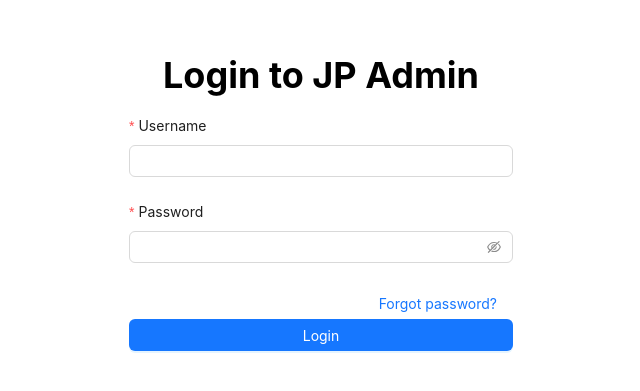
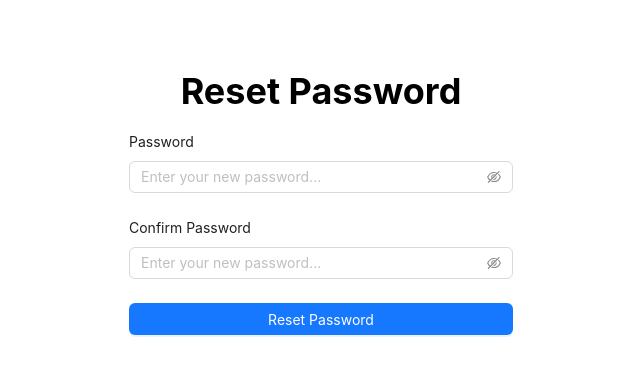
Before and after one commit to toidicodeday/JP-Admin, a React (Vite) app: page /reset-password in a window 1280 px wide. Before the commit this address led to /login. Shown: the part 197-588 px from the top of the page, without its empty margins (319-959 px from the left). Built offline with nearby package versions, Linux system fonts and the light colour scheme; the HTML template or start-up script is replaced by a standard one.

Commit message:
fix ui JP_21

```diff
--- /dev/null
+++ b/src/pages/LoginPage/components/ForgotPassword.tsx
@@ -0,0 +1,38 @@
+import { Button, Form, Input, message } from 'antd';
+import { REQUIRE_MESS } from "@/utils/constants/message.constant";
+import api from '@/services';
+
+
+
+const ForgotPassword = () => {
+
+    const handleVerifyMail = async (values: any) => {
+        console.log("values", values)
+        const res = await api.auth.recoveryPassword(values.email, "http://localhost:5173/reset-password")
+        if (res) {
+            message.info("Verify email, please check your email!")
+        }
+
+    }
+
+
+    return (
+        <div className="flex justify-center items-center h-screen">
+            <div className="w-96">
+                <p className="mb-5 text-4xl font-bold text-center">Forgot Password?</p>
+                <Form
+                    onFinish={handleVerifyMail}
+                    validateMessages={{ required: REQUIRE_MESS }}
+                    layout="vertical"
+                >
+                    <Form.Item name="email">
+                        <Input placeholder='Enter your email address' />
+                    </Form.Item>
+                    <Button htmlType='submit' type='primary' block>Verify Email</Button>
+                </Form>
+            </div>
+        </div>
+    );
+}
+
+export default ForgotPassword;
--- a/src/pages/LoginPage/components/MissPassLayout.tsx
+++ /dev/null
@@ -1,108 +0,0 @@
-import { Button, Form, Input, message } from 'antd';
-import React, { useEffect, useState } from 'react';
-import { REQUIRE_MESS } from "@/utils/constants/message.constant";
-import api from '@/services';
-import { useLocation, useNavigate } from 'react-router-dom';
-import { EyeInvisibleOutlined, EyeTwoTone } from "@ant-design/icons";
-
-
-const MissPassLayout = () => {
-
-    const location = useLocation();
-    const [type, setType] = useState<'confirm' | 'enter'>('confirm')
-    const [userID, setUserID] = useState('')
-    const [secret, setSecret] = useState("")
-    const navigate = useNavigate();
-
-
-    const FormCheckEmail = () => {
-        return (
-            <Form
-                onFinish={handleVerifyMail}
-                validateMessages={{ required: REQUIRE_MESS }}
-                layout="vertical"
-            >
-                <Form.Item name="email">
-                    <Input placeholder='Enter your email address' />
-                </Form.Item>
-                <Button htmlType='submit' type='primary' block>Verify Email</Button>
-            </Form>
-        )
-    }
-
-    const FormResetPassword = () => {
-        return (
-            <Form
-                validateMessages={{ required: REQUIRE_MESS }}
-                layout="vertical"
-                onFinish={handleResetPassword}
-            >
-                <Form.Item name="password" label="Password">
-                    <Input.Password
-                        placeholder="Enter your new password..."
-                        iconRender={(visible) =>
-                            visible ? <EyeTwoTone /> : <EyeInvisibleOutlined />
-                        }
-                    />
-                </Form.Item>
-                <Form.Item name="rePassword" label="Confirm Password">
-                    <Input.Password
-                        placeholder="Enter your new password..."
-                        iconRender={(visible) =>
-                            visible ? <EyeTwoTone /> : <EyeInvisibleOutlined />
-                        }
-                    />
-                </Form.Item>
-                <Button htmlType='submit' type='primary' block>Reset Password</Button>
-            </Form>
-        )
-    }
-
-    useEffect(() => {
-        const userId = new URLSearchParams(location.search).get('userId')
-        const secret = new URLSearchParams(location.search).get('secret')
-
-
-        if (userId && secret) {
-            setType('enter')
-            setUserID(userId)
-            setSecret(secret)
-            console.log('password screen');
-
-        } else {
-            setType('confirm')
-            console.log('email screen');
-
-        }
-
-    }, [location.search]);
-
-    const handleVerifyMail = async (values: any) => {
-        console.log("values", values)
-        const res = await api.auth.recoveryPassword(values.email, "http://localhost:5173/miss-pass")
-        if (res) {
-            message.info("Verify mail")
-        }
-
-    }
-
-    const handleResetPassword = async (values: any) => {
-        const res = await api.auth.recoveryPasswordConfirm(userID, secret, values.password, values.rePassword)
-        if (res) {
-            message.info('Reset Password successful')
-            navigate("/login")
-        }
-    }
-
-    return (
-        <div className="flex justify-center items-center h-screen">
-            <div className="w-96">
-                <p className="mb-5 text-4xl font-bold text-center">Forgot Password?</p>
-                {type === 'confirm' && <FormCheckEmail />}
-                {type === 'enter' && <FormResetPassword />}
-            </div>
-        </div>
-    );
-}
-
-export default MissPassLayout;
--- /dev/null
+++ b/src/pages/LoginPage/components/ResetPassword.tsx
@@ -0,0 +1,73 @@
+import api from '@/services';
+import { REQUIRE_MESS } from '@/utils/constants/message.constant';
+import { EyeInvisibleOutlined, EyeTwoTone } from '@ant-design/icons';
+import { Button, Form, Input, message } from 'antd';
+import React, { useEffect, useState } from 'react';
+import { useLocation, useNavigate } from 'react-router-dom';
+
+
+const ResetPassword = () => {
+    const [userID, setUserID] = useState('')
+    const [secret, setSecret] = useState("")
+    const location = useLocation();
+    useEffect(() => {
+        const userId = new URLSearchParams(location.search).get('userId')
+        const secret = new URLSearchParams(location.search).get('secret')
+
+
+        if (userId && secret) {
+
+            setUserID(userId)
+            setSecret(secret)
+            console.log('reset password screen');
+
+        } else {
+            console.log('forrgot password screen');
+
+        }
+
+    }, [location.search]);
+
+    const navigate = useNavigate();
+
+    const handleResetPassword = async (values: any) => {
+        const res = await api.auth.recoveryPasswordConfirm(userID, secret, values.password, values.rePassword)
+        if (res) {
+            message.info('Reset password successful, please login again!')
+            navigate("/login")
+        }
+    }
+
+    return (
+        <div className="flex justify-center items-center h-screen">
+            <div className="w-96">
+                <p className="mb-5 text-4xl font-bold text-center">Reset Password</p>
+                <Form
+                    validateMessages={{ required: REQUIRE_MESS }}
+                    layout="vertical"
+                    onFinish={handleResetPassword}
+                >
+                    <Form.Item name="password" label="Password">
+                        <Input.Password
+                            placeholder="Enter your new password..."
+                            iconRender={(visible) =>
+                                visible ? <EyeTwoTone /> : <EyeInvisibleOutlined />
+                            }
+                        />
+                    </Form.Item>
+                    <Form.Item name="rePassword" label="Confirm Password">
+                        <Input.Password
+                            placeholder="Enter your new password..."
+                            iconRender={(visible) =>
+                                visible ? <EyeTwoTone /> : <EyeInvisibleOutlined />
+                            }
+                        />
+                    </Form.Item>
+                    <Button htmlType='submit' type='primary' block>Reset Password</Button>
+                </Form>
+            </div>
+        </div>
+    );
+}
+
+export default ResetPassword;
--- a/src/pages/LoginPage/index.tsx
+++ b/src/pages/LoginPage/index.tsx
@@ -31,8 +31,8 @@ const LoginPage = (props: Props) => {
     }
   };
 
-  const handlMissPass = () => {
-    navigate("/miss-pass")
+  const handlForgotPassword = () => {
+    navigate("/forgot-password")
   }
   return (
     <div className="flex justify-center items-center h-screen">
@@ -60,7 +60,7 @@ const LoginPage = (props: Props) => {
           <Button
             className="float-right"
             type="link"
-            onClick={handlMissPass}
+            onClick={handlForgotPassword}
           >
             Forgot password?
           </Button>
--- a/src/routes/login-routes.ts
+++ b/src/routes/login-routes.ts
@@ -1,5 +1,6 @@
 import LoginPage from "@/pages/LoginPage";
-import MissPassLayout from "@/pages/LoginPage/components/MissPassLayout";
+import ForgotPassword from "@/pages/LoginPage/components/ForgotPassword";
+import ResetPassword from "@/pages/LoginPage/components/ResetPassword";
 import IRoute from "@/utils/helpers/route.helper";
 
 const routes: IRoute[] = [
@@ -16,10 +17,16 @@ const routes: IRoute[] = [
     component: LoginPage,
   },
   {
-    path: "/miss-pass",
-    key: "miss-pass",
-    name: "MissPass",
-    component: MissPassLayout
+    path: "/reset-password",
+    key: "reset-pass",
+    name: "resetPass",
+    component: ResetPassword
+  },
+  {
+    path: "/forgot-password",
+    key: "forgot-pass",
+    name: "forgotPass",
+    component: ForgotPassword
   }
 ];
 
```
